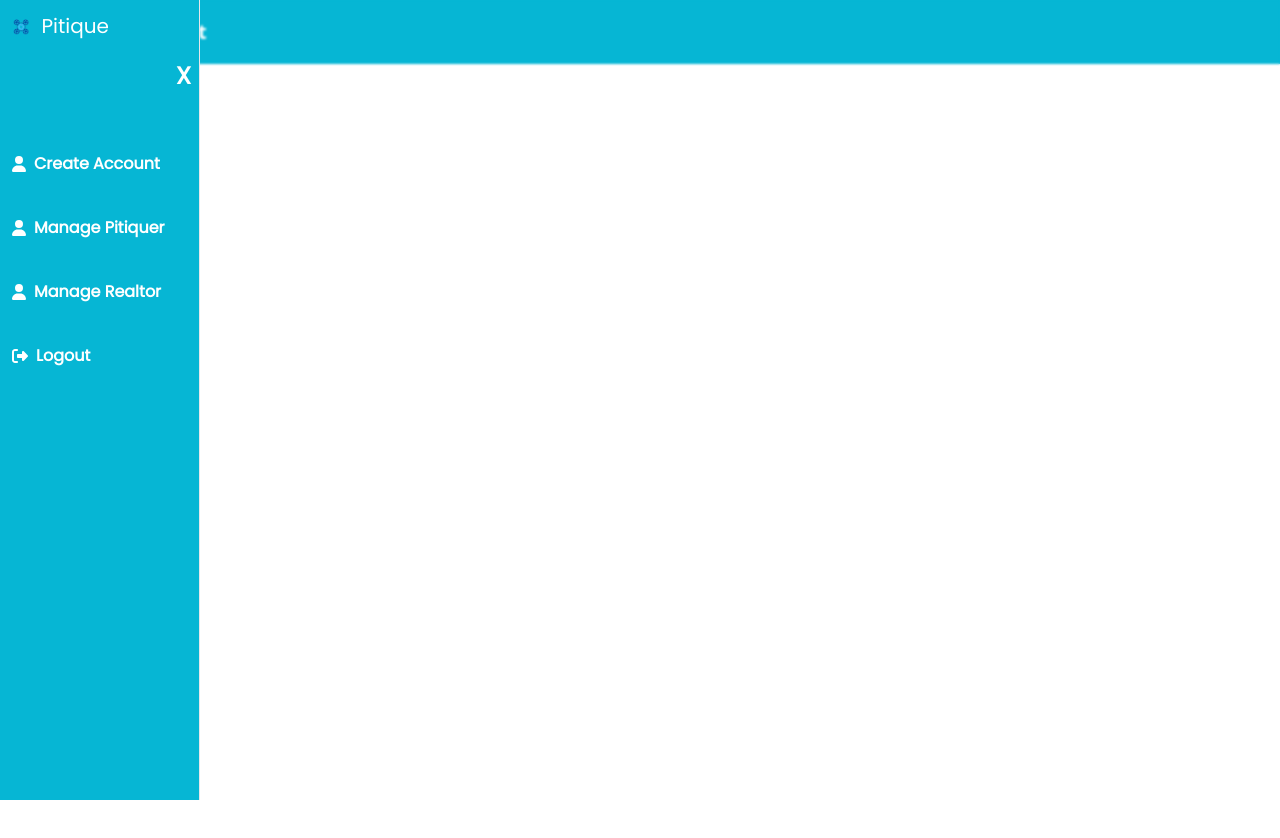
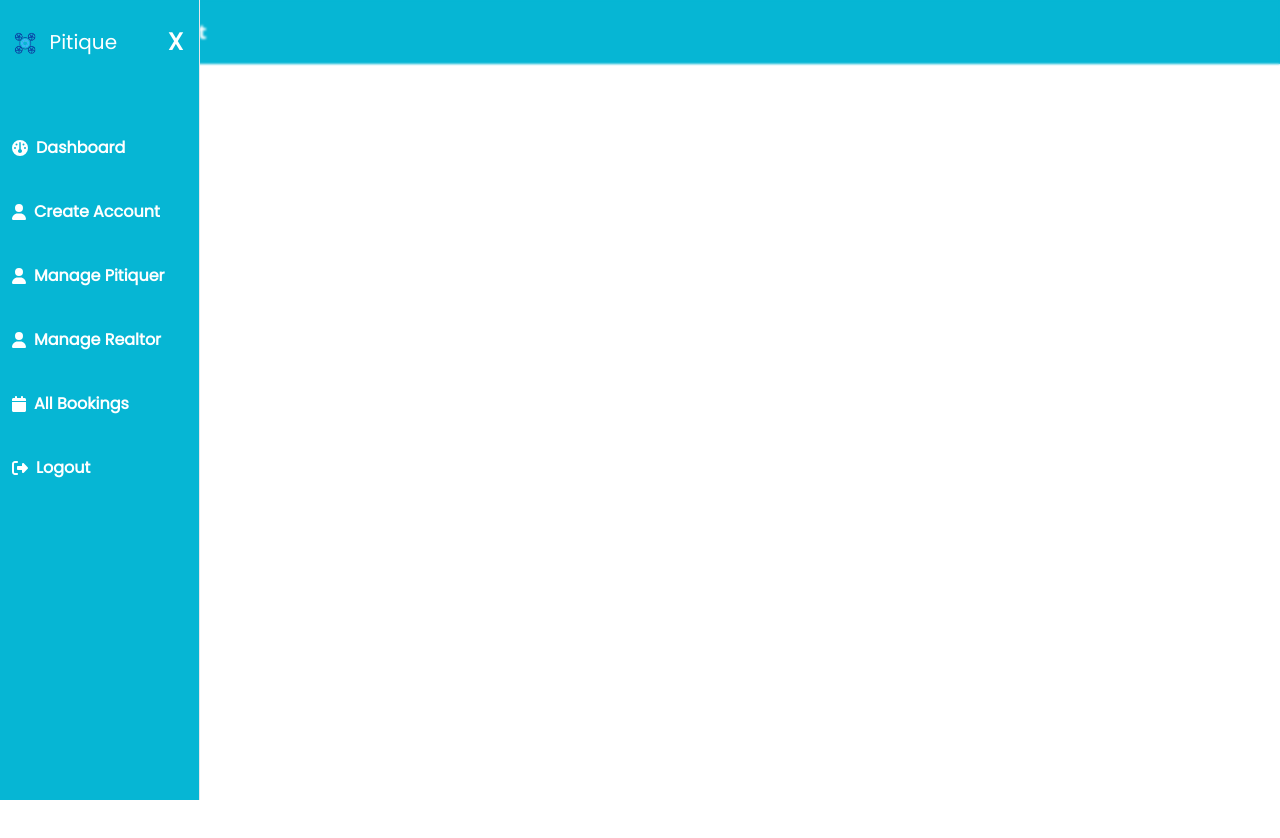
Before and after one commit to TanedoChristian/pitique, a React (Vite) app in the folder client/: page /admin/create-account in a window 1280 px wide. Both pictures are taken after a click on the button 27 px from the left and 32 px from the top of the page. Shown: the top 838 px of the page. Built offline with nearby package versions, Linux system fonts and the light colour scheme.

Commit message:
Fix the admin side nav

```diff
--- a/client/src/components/common/admin-sidenav.jsx
+++ b/client/src/components/common/admin-sidenav.jsx
@@ -3,25 +3,33 @@ import {
   faCalendar,
   faRightFromBracket,
   faUser,
+  faCog,
+  faGauge,
 } from "@fortawesome/free-solid-svg-icons";
 import { FontAwesomeIcon } from "@fortawesome/react-fontawesome";
 import { useState } from "react";
+import { Link, useNavigate } from "react-router-dom";
 import logo from "../../assets/logo.png";
 
 const AdminSideNav = ({ setShowNav }) => {
+  const navigate = useNavigate();
+
+  const handleLogout = () => {
+    localStorage.clear();
+    navigate("/login");
+  };
   return (
     <div
       className={`w-full h-screen fixed flex  backdrop-blur-[1px] poppins z-10`}
     >
       <div className="w-[200px] h-full  bg-cyan-500 text-white border-r border-gray-200">
-        <div className="flex gap-3 items-center p-3">
-          <img src={logo} className="w-[10%]" />
-          <h1 className="text-xl">Pitique</h1>
-        </div>
-
-        <div className="flex justify-end w-full">
+        <div className="flex justify-end w-full py-4 ">
+          <div className="flex gap-3 items-center p-3">
+            <img src={logo} className="w-[20%]" />
+            <h1 className="text-xl">Pitique</h1>
+          </div>
           <button
-            className="text-white font-black text-2xl right-2 top-2 p-2 "
+            className="text-white font-black text-2xl right-2 top-2 px-4 "
             onClick={() => {
               setShowNav(false);
             }}
@@ -33,23 +41,32 @@ const AdminSideNav = ({ setShowNav }) => {
         <div className=" w-full h-screen flex flex-col gap-3 p-3 justify-between mt-10">
           <div className="flex flex-col gap-10">
             <li className="flex gap-2 items-center font-semibold">
+              <FontAwesomeIcon icon={faGauge} />
+              <Link to="/admin">Dashboard </Link>
+            </li>
+            <li className="flex gap-2 items-center font-semibold">
               <FontAwesomeIcon icon={faUser} />
-              <a href="/admin/create-account">Create Account </a>
+              <Link to="/admin/create-account">Create Account </Link>
             </li>
 
             <li className="flex gap-2 items-center font-semibold">
               <FontAwesomeIcon icon={faUser} />
-              <a href="/admin/manage-pitiquer">Manage Pitiquer </a>
+              <Link to="/admin/manage-pitiquer">Manage Pitiquer </Link>
             </li>
 
             <li className="flex gap-2 items-center font-semibold">
               <FontAwesomeIcon icon={faUser} />
-              <a href="/admin/create-account">Manage Realtor </a>
+              <Link to="/admin/manage-realtor">Manage Realtor </Link>
+            </li>
+
+            <li className="flex gap-2 items-center font-semibold">
+              <FontAwesomeIcon icon={faCalendar} />
+              <Link to="/admin/bookings/all">All Bookings </Link>
             </li>
 
             <li className="flex gap-2 items-center font-semibold">
               <FontAwesomeIcon icon={faRightFromBracket} />
-              <a>Logout </a>
+              <button onClick={handleLogout}>Logout </button>
             </li>
           </div>
         </div>
```
